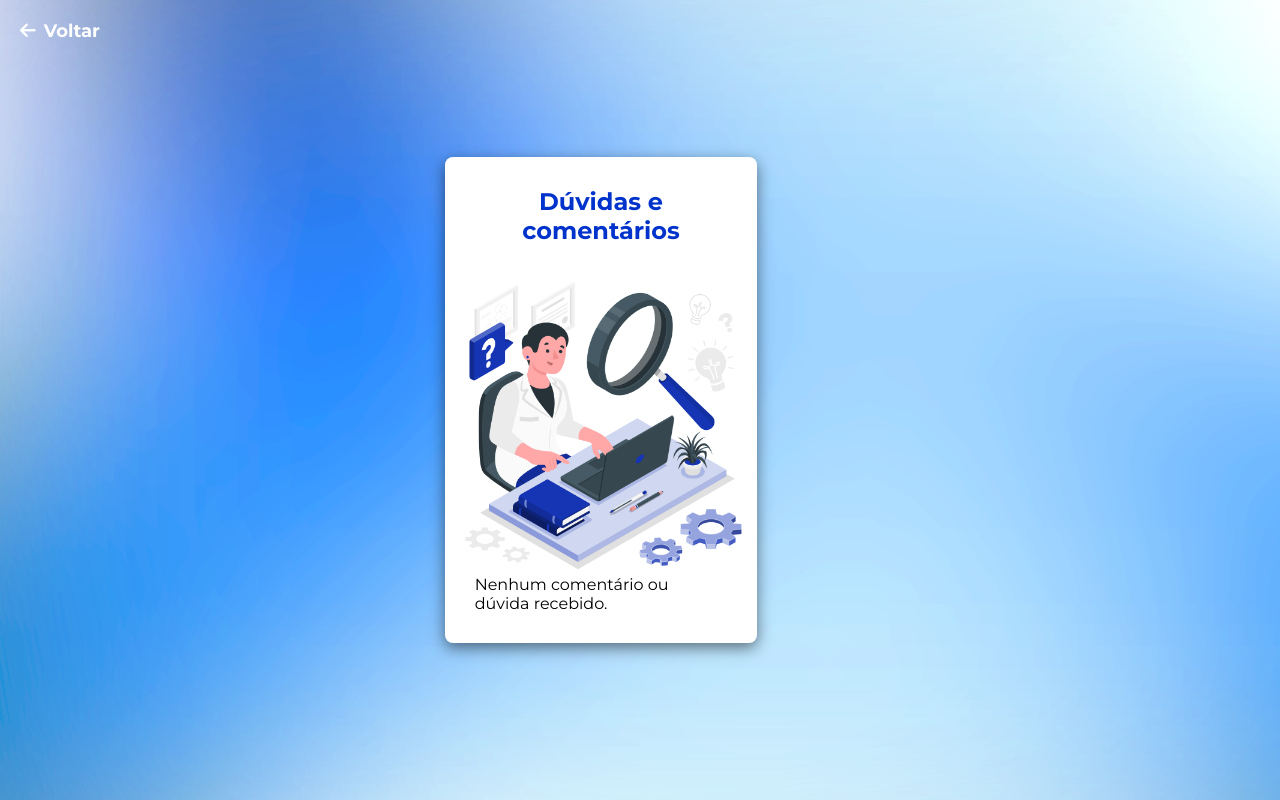
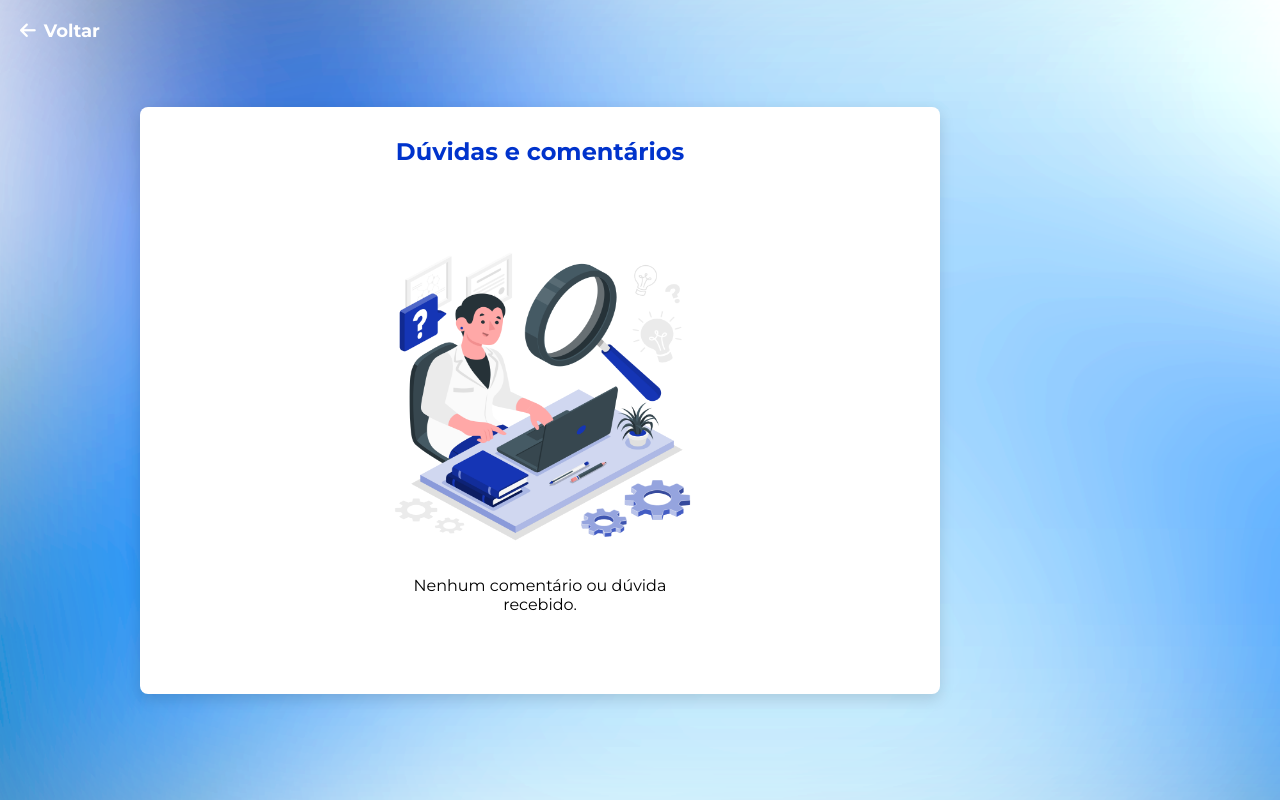
Before and after one commit to Ana-Livia-Lopes/Portal_essencia_azul, a PHP site: page /pages/comentarios-duvidas.html in a window 1280 px wide. Run offline with PHP 8.4, Linux system fonts and the light colour scheme.

Commit message:
Ajuste no estilo da exibição dos comentários

```diff
--- a/assets/css/comentarios-duvidas.css
+++ b/assets/css/comentarios-duvidas.css
@@ -17,16 +17,24 @@
     position: relative;
 }
 
-.nhm-opc-selec {
+.section-nhm-solic-receb {
   display: flex;
+  align-items: center;
+  justify-content: center;
   flex-direction: column;
-  justify-content: center;
-  align-items: center;
+  margin-top: 50px;
+  margin-bottom: 50px;
+  grid-column: 2;
 }
 
-.nhm-opc-selec img {
-  width: 300px;
+.section-nhm-solic-receb img {
+  width: 320px;
   height: 300px;
+}
+
+.section-nhm-solic-receb p {
+  margin-top: 30px;
+  text-align: center;
 }
 
 .duvidas-div {
@@ -37,7 +45,7 @@
     max-width: 1000px;
     max-height: 80vh;
     overflow-y: auto;
-    box-shadow: rgba(0, 0, 0, 0.50) 0px 5px 15px 0px;
+    box-shadow: rgba(0, 0, 0, 0.133) 0px 5px 15px 0px;
 }
 
 .div-cabecalho h2 {
@@ -62,7 +70,6 @@
     flex-direction: column;
     gap: 10px;
     border: 2px solid #6e84ff;
-    box-shadow: rgba(0, 0, 0, 0.50) 0px 5px 15px 0px;
 }
 
 .info label {
--- a/pages/comentarios-duvidas.html
+++ b/pages/comentarios-duvidas.html
@@ -26,9 +26,11 @@
         </div>
         <div id="option-switch">
         </div>
-        <div class="nhm-opc-selec" id="container-comentarios">
-            <img src="/img/nhm-opcao-selec.png" alt="Ilustração de nenhuma solicitação recebida.">
-            <p class="conteudo-site">Nenhum comentário ou dúvida recebido.</p>
+        <div class="div-corpo-grid" id="container-comentarios">
+            <section class="section-nhm-solic-receb">
+                <img src="/img/nhm-opcao-selec.png" alt="Ilustração de nenhuma solicitação recebida.">
+                <p class="conteudo-site">Nenhum comentário ou dúvida recebido.</p>
+            </section>
         </div>
         <script>
             const container = document.getElementById("container-comentarios");
```
